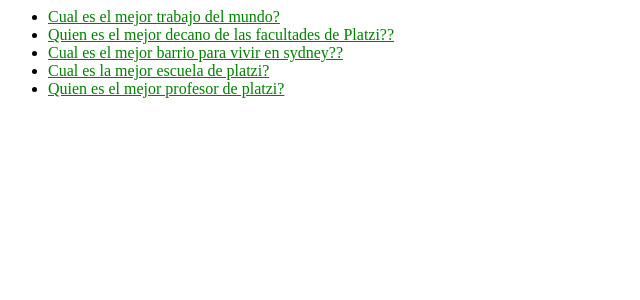
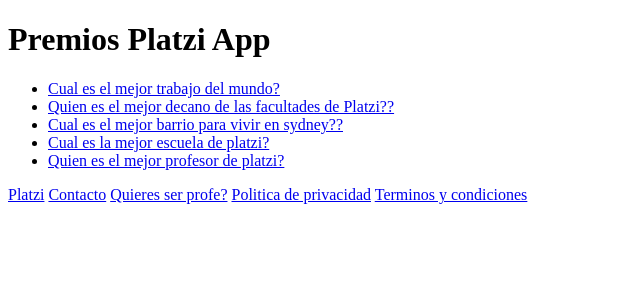
Before and after one commit to aPg9/platziAppDjango, a Django app: page /polls/ in a window 1280 px wide. Shown: the top 300 px of the page, without its empty margins (0-640 px from the left). Run offline with Django 4.2, Linux system fonts and the light colour scheme; data comes from the database, SQL or seed files in the repository.

Commit message:
comenzando creacion del Frontend del proyecyo

```diff
--- a/premiosplatziapp/polls/admin.py
+++ b/premiosplatziapp/polls/admin.py
@@ -9,5 +9,8 @@
 class QuestionAdmin(admin.ModelAdmin):
     fields = ["pub_date", "question_text"]
     inlines = [ChoiceInLine]
+    list_display = ("question_text", "pub_date", "was_published_recently")
+    list_filter = ["pub_date"]
+    search_fields = ["question_text"]
 
 admin.site.register(Question, QuestionAdmin)
--- a/premiosplatziapp/polls/models.py
+++ b/premiosplatziapp/polls/models.py
@@ -11,7 +11,7 @@
     def __str__(self):
         return self.question_text
 
-    def was_published_recnetly(self):
+    def was_published_recently(self):
         return timezone.now() >= self.pub_date >= timezone.now() - datetime.timedelta(days=1)
 
 
--- a/premiosplatziapp/polls/templates/polls/index.html
+++ b/premiosplatziapp/polls/templates/polls/index.html
@@ -1,4 +1,38 @@
-{% load static %}
+<!DOCTYPE html>
+<html lang="en">
+<head>
+    <meta charset="UTF-8">
+    <meta http-equiv="X-UA-Compatible" content="IE=edge">
+    <meta name="viewport" content="width=device-width, initial-scale=1.0">
+    <title>Premios Platzi App</title>
+</head>
+<body>
+    <header>
+        <h1>Premios Platzi App</h1>
+    </header>
+    <main>
+        {% if latest_question_list %}
+        <ul>
+        {% for question in latest_question_list  %}
+            <li><a href="{% url 'polls:detail' question.id %}">{{ question.question_text }}</a></li>
+        {% endfor %}
+        </ul>
+        {% else %}
+            <p>No polls are available.</p>
+        {% endif %}
+    </main>
+    <footer>
+        <a href="https://platzi.com">Platzi</a>
+        <a href="#">Contacto</a>
+        <a href="#">Quieres ser profe?</a>
+        <a href="#">Politica de privacidad</a>
+        <a href="#">Terminos y condiciones</a>
+    </footer>
+</body>
+</html>
+
+
+{% comment %} {% load static %}
 <link rel="stylesheet" href="{% static 'polls/style.css' %}">
 
 {% if latest_question_list %}
@@ -9,4 +43,4 @@
     </ul>
 {% else %}
     <p>No polls are available.</p>
-{% endif %}
+{% endif %} {% endcomment %}
```
